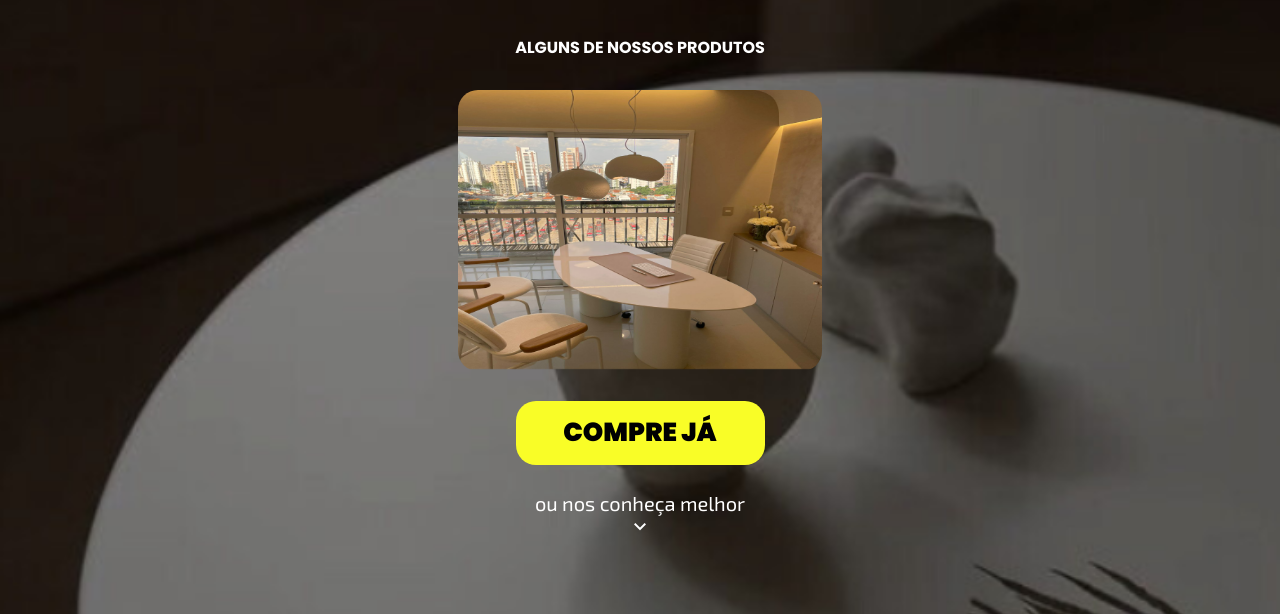
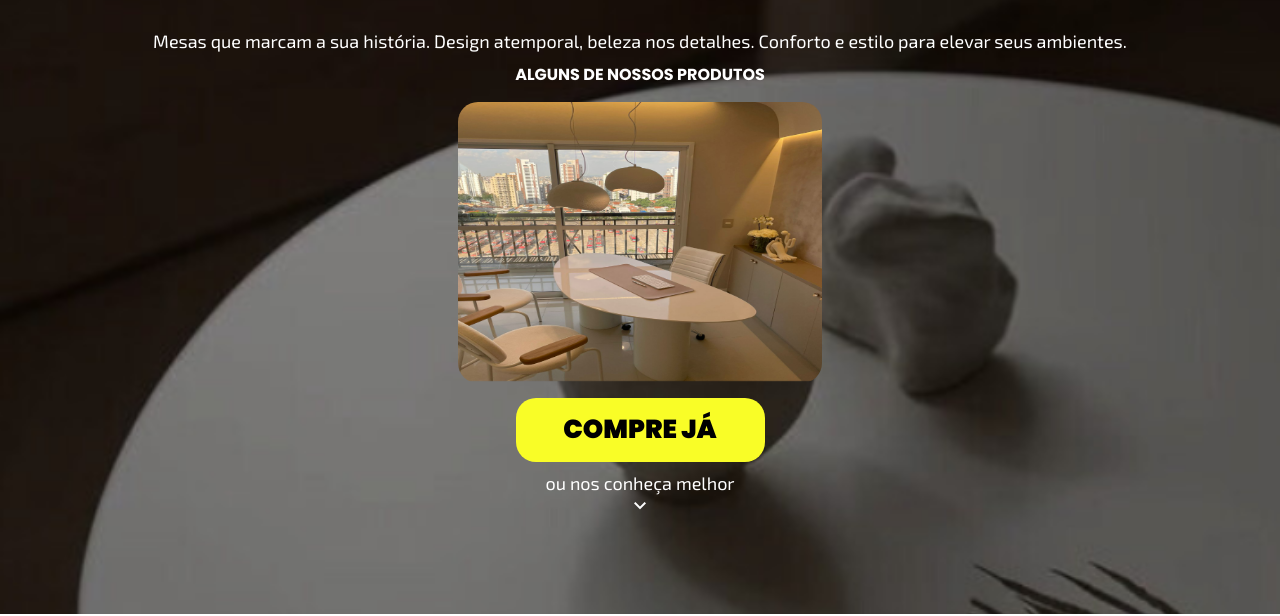
Before and after one commit to IgorOdSilva/modelar, a plain HTML site: page index.html in a window 1280 px wide. Shown: the part 186-802 px from the top of the page. Drawn offline with nearby package versions, Linux system fonts and the light colour scheme.

Commit message:
ajustes responsividade

```diff
--- a/css/index.css
+++ b/css/index.css
@@ -37,7 +37,9 @@ body, html {
 
 .page-action {
     overflow-x: hidden;
+    overflow: hidden;
     width: 100%;
+    min-height: max-content;
     height: calc(100vh - 109px);
     background-image: url(../img/fundoPg1.png);
     background-position: top;
@@ -107,13 +109,14 @@ a {
     font-family: var(--fonte-titulo-button);
 }
 
+
 .material-symbols-outlined {
     font-size: 16px;
     font-weight: bold;
 }
 
 .swiper {
-    margin: 5%;
+    margin: 4%;
     width: 364px;
     height: 281px;
     border-radius: 20px;
@@ -252,7 +255,7 @@ iframe {
     justify-content: center;
     text-align: center;
     width: 100%;
-    background-image: url(/img/fundo-section2.png);
+    background-image: url(/img/fundoPg1.png);
     background-position: center;
     background-repeat: no-repeat;
     background-size: cover;
--- a/css/responsivo.css
+++ b/css/responsivo.css
@@ -1,25 +1,25 @@
 @media (min-width:800px) {
     #produtos {
-        margin-top: 3%;
+        margin-top: 10px;
         padding: 0;
     }
 
     .swiper {
-        margin-top: 30px;
-        margin-bottom: 30px;
+        margin-top: 15px;
+        margin-bottom: 15px;
     }
 
     h1 {
-        font-size: 28px;
+        font-size: 24px;
     }
 
     h2 {
-        font-size: 22px;
+        font-size: 20px;
     }
 
     p {
-        margin-top: 2%;
-        font-size: 20px;
+        margin-top: 10px;
+        font-size: 18px;
     }
 
     iframe {
@@ -32,10 +32,13 @@
         justify-content: space-around;
         align-items: center;
         margin: 5%;
-        height: 70vh;
+        min-height: max-content;
         width: 80%;
     }
 
+    .page-action {
+        justify-content: center;
+    }
 
     .container-page > .missao > .fundo-carrossel {
         background-color: white;
```
